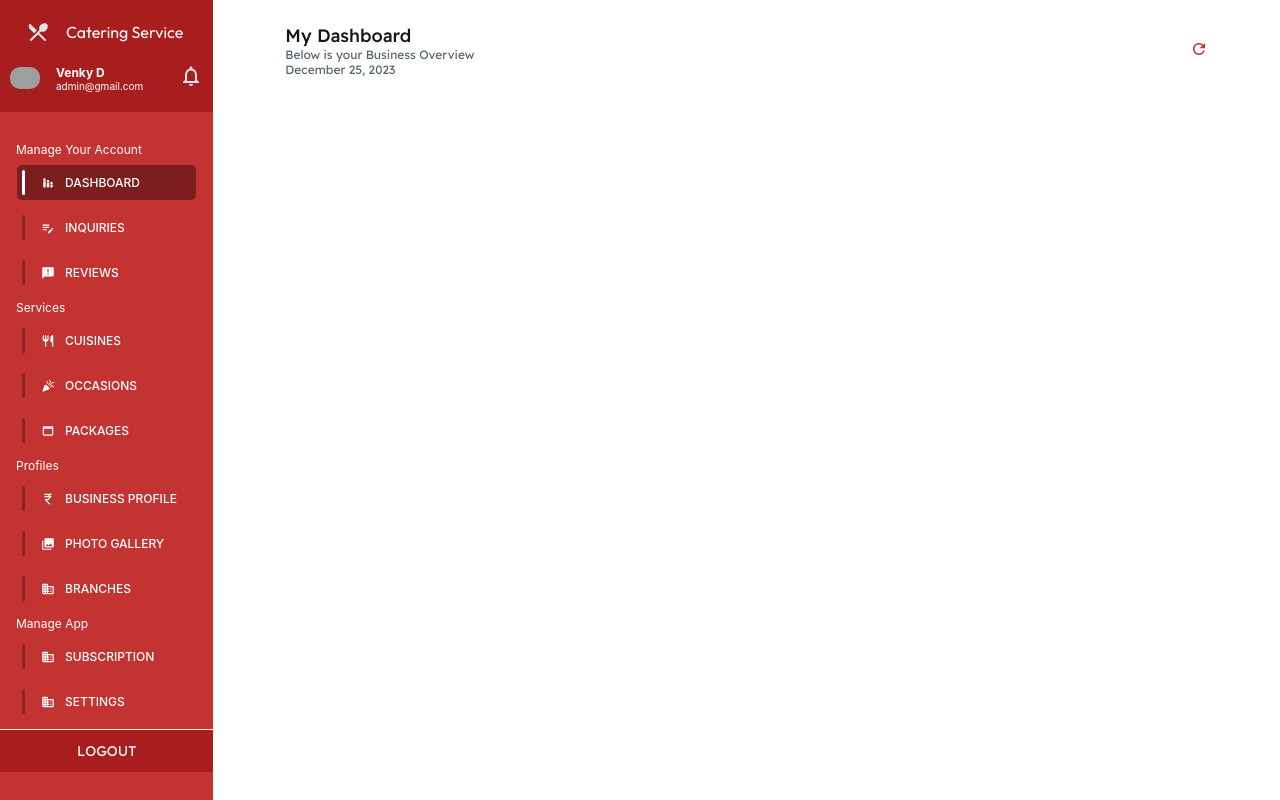
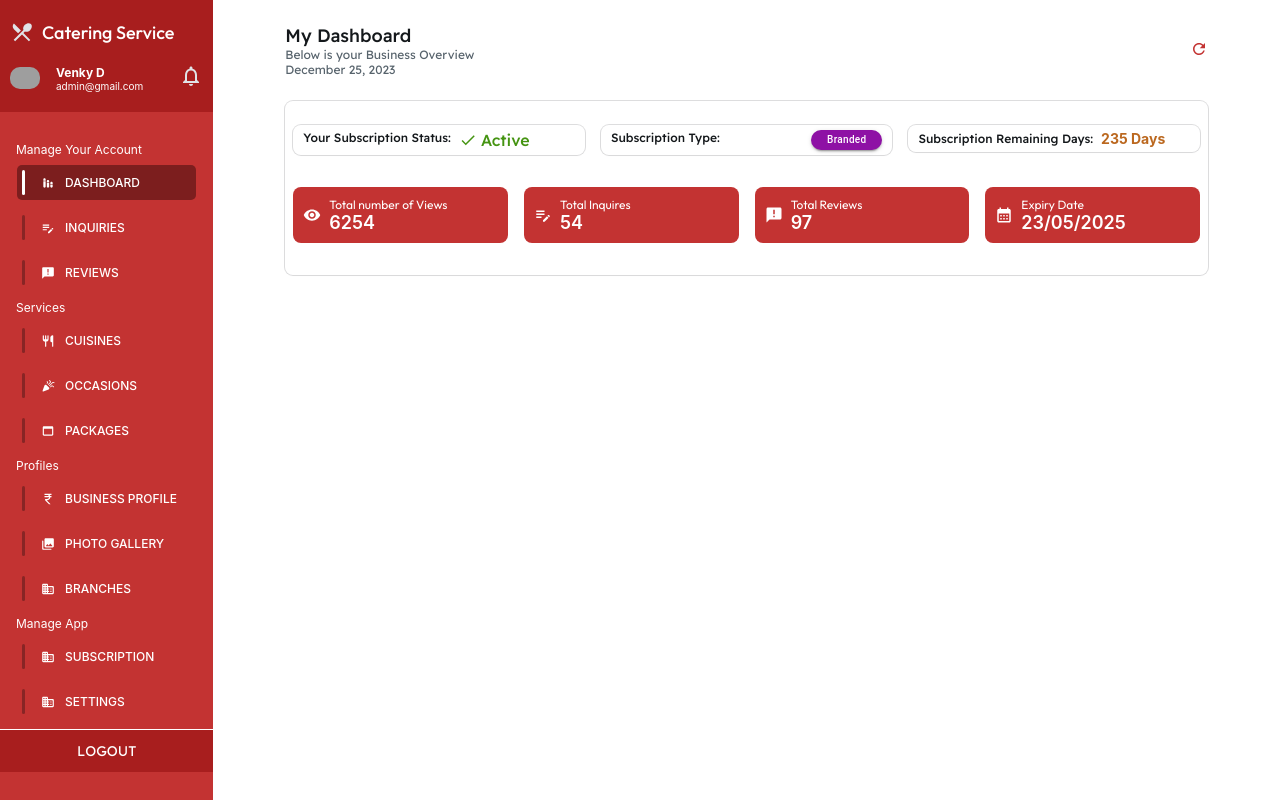
Before and after one commit to prasankumar26/ctaering-v2-vendor, a React (Create React App) app: page / in a window 1280 px wide. Built offline with nearby package versions, Linux system fonts and the light colour scheme; grey boxes are pictures that could not be loaded.

Commit message:
dashboard pages

```diff
--- a/src/components/nav/LeftNav.js
+++ b/src/components/nav/LeftNav.js
@@ -50,11 +50,11 @@ const LeftNav = () => {
   return (
     <div className="nav-bg">
       <div className="red-nav-bg">
-        <Stack direction='row' alignItems="center" spacing={2} sx={{ marginBottom: '20px' }}>
+        <Stack direction='row' alignItems="center"  spacing={0} sx={{ marginBottom: '20px' }}>
           <IconButton edge="start" color="inherit" aria-label="menu" onClick={toggleDrawer} className="mobile-menu">
             <MenuIcon />
           </IconButton>
-          <RestaurantMenuIcon className="text-white" />  <h2 className="ln-title">Catering Service</h2>
+          <RestaurantMenuIcon className="text-white" />  <h2 className="ln-title ms-2">Catering Service</h2>
         </Stack>
 
         <Stack direction="row" alignItems="center" justifyContent="space-between" className="mobile-none">
--- a/src/index.css
+++ b/src/index.css
@@ -936,10 +936,10 @@ code {
 }
 
 .ln-title {
-  font-size: 16px;
+  font-size: 18px;
   color: #ffffff !important;
   font-family: var(--fontSecondary);
-  font-weight: 400;
+  font-weight: 500;
 }
 
 .nav-name {
@@ -1706,3 +1706,52 @@ code {
 }
 
 /* notification end */
+
+
+/* dashboard start page */
+.dashboard-top{
+  box-shadow: rgba(0, 0, 0, 0.02) 0px 1px 3px 0px, rgba(27, 31, 35, 0.15) 0px 0px 0px 1px;
+  padding: 5px 10px;
+  border-radius: var(--radiusOne);
+}
+.sub-status{
+  font-size: 12px;
+  font-family: var(--fontPrimary);
+  font-weight: 500;
+  margin-bottom: 5px;
+  text-transform: capitalize;
+  color: var(--primarytext);
+}
+.branded-btn {
+  background-color: var(--branded) !important;
+  border-radius: var(--radiusTwo) !important;
+  font-size: 10px !important;
+  text-transform: capitalize !important;
+  padding: 0px 16px !important;
+  height: 20px !important;
+}
+.dashboard-days{
+  font-size: 14px;
+  color: var(--accent1);
+}
+
+.dashboard-red{
+  background-color: var(--secondary);
+  padding: 10px;
+  border-radius: var(--radiusOne);
+  width: 100% !important;
+}
+
+.dashboard-sub-title{
+  font-size: 12px;
+  font-family: var(--fontSecondary);
+  font-weight: 400;
+  color: #ffffff;
+}
+
+.dashboard-numbers{
+  font-size: 18px !important;
+  font-weight: 600 !important;
+  color: #fff;
+}
+/* dashboard end page */
--- a/src/pages/DashboardComponent.jsx
+++ b/src/pages/DashboardComponent.jsx
@@ -1,9 +1,103 @@
 import TopHeader from "../components/global/TopHeader"
+import Grid from '@mui/material/Grid';
+import Container from '@mui/material/Container';
+import DoneIcon from '@mui/icons-material/Done';
+import Stack from '@mui/material/Stack';
+import Button from '@mui/material/Button';
+import VisibilityIcon from '@mui/icons-material/Visibility';
+import EditNoteIcon from '@mui/icons-material/EditNote';
+import AnnouncementIcon from '@mui/icons-material/Announcement';
+import CalendarMonthIcon from '@mui/icons-material/CalendarMonth';
+
 
 const DashboardComponent = () => {
   return (
     <>
       <TopHeader title="My Dashboard" description="Below is your Business Overview" date="December 25, 2023" />
+
+      <Container maxWidth="lg">
+        <div className='card-box-shadow px-2 py-4 mb-4'>
+          <Grid container spacing={2}>
+            <Grid item xs={12} sm={6} md={6} lg={4}>
+              <div className="dashboard-top">
+                <Stack direction="row" spacing={1}>
+                  <p className="sub-status">Your Subscription Status:</p>
+                  <Stack direction="row" spacing={1} alignItems="center" className="ms-2">
+                    <DoneIcon style={{ fontSize: '18px', color: '#459412' }} /> <h4 className="subscription-green ms-1"> Active</h4>
+                  </Stack>
+                </Stack>
+              </div>
+            </Grid>
+            <Grid item xs={12} sm={6} md={6} lg={4}>
+              <div className="dashboard-top">
+                <Stack direction="row" justifyContent="space-between" spacing={1}>
+                  <p className="sub-status">Subscription Type:</p>
+                  <Button variant="contained" className="branded-btn">Branded</Button>
+
+                </Stack>
+              </div>
+            </Grid>
+            <Grid item xs={12} sm={6} md={6} lg={4}>
+              <div className="dashboard-top">
+                <Stack direction="row" alignItems="center" spacing={1}>
+                  <p className="sub-status">Subscription Remaining Days:</p>
+                  <h2 className="dashboard-days">235 Days</h2>
+                </Stack>
+              </div>
+            </Grid>
+          </Grid>
+
+
+          <Grid container spacing={2} className="mt-3 mb-2">
+            <Grid item xs={12} sm={6} md={6} lg={3}  style={{ display: 'flex', justifyContent: 'center' }}>
+              <div className="dashboard-red">
+                <Stack direction="row" alignItems="center" spacing={1}>
+                  <VisibilityIcon style={{ color: '#fff', fontSize: '18px' }} />
+                  <div>
+                    <p className="dashboard-sub-title">Total number of Views</p>
+                    <h2 className="dashboard-numbers">6254</h2>
+                  </div>
+                </Stack>
+              </div>
+            </Grid>
+            <Grid item xs={12} sm={6} md={6} lg={3}  style={{ display: 'flex', justifyContent: 'center' }}>
+              <div className="dashboard-red">
+                <Stack direction="row" alignItems="center" spacing={1}>
+                  <EditNoteIcon style={{ color: '#fff', fontSize: '18px' }} />
+                  <div>
+                    <p className="dashboard-sub-title">Total Inquires</p>
+                    <h2 className="dashboard-numbers">54</h2>
+                  </div>
+                </Stack>
+              </div>
+            </Grid>
+            <Grid item xs={12} sm={6} md={6} lg={3}  style={{ display: 'flex', justifyContent: 'center' }}>
+              <div className="dashboard-red">
+                <Stack direction="row" alignItems="center" spacing={1}>
+                  <AnnouncementIcon style={{ color: '#fff', fontSize: '18px' }} />
+                  <div>
+                    <p className="dashboard-sub-title">Total Reviews</p>
+                    <h2 className="dashboard-numbers">97</h2>
+                  </div>
+                </Stack>
+              </div>
+            </Grid>
+            <Grid item xs={12} sm={6} md={6} lg={3}  style={{ display: 'flex', justifyContent: 'center' }}>
+              <div className="dashboard-red">
+                <Stack direction="row" alignItems="center" spacing={1}>
+                  <CalendarMonthIcon style={{ color: '#fff', fontSize: '18px' }} />
+                  <div>
+                    <p className="dashboard-sub-title">Expiry Date</p>
+                    <h2 className="dashboard-numbers">23/05/2025</h2>
+                  </div>
+                </Stack>
+              </div>
+            </Grid>
+          </Grid>
+
+
+        </div>
+      </Container>
     </>
   )
 }
```
